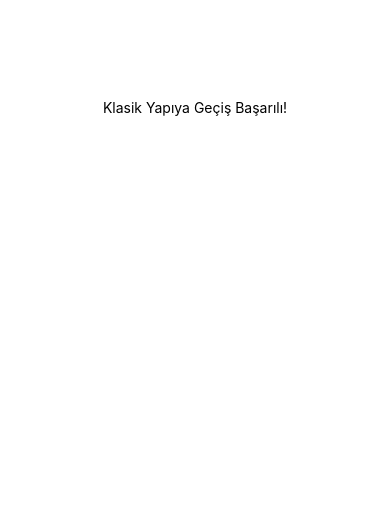
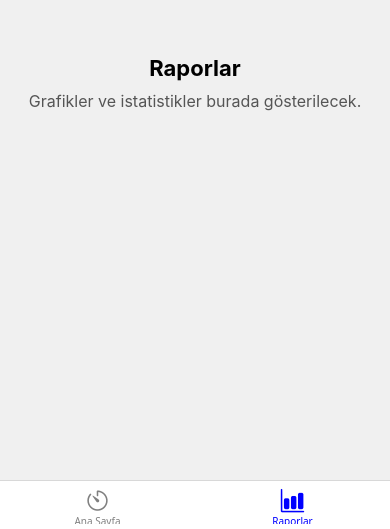
Before and after one commit to aGokceYavas/MobilUygulamaGelistirme, a React Native app: screen /Raporlar in a window 390 px wide. Shown: the part 315-844 px from the top of the page. Built offline with nearby package versions, Linux system fonts and the light colour scheme.

Commit message:
Refactor: Dosya yapısı son uygun hale getirildi

```diff
--- a/App.js
+++ b/App.js
@@ -1,9 +1,38 @@
-import { Text, View } from 'react-native';
+// Navigasyon kütüphanelerini çağırıyoruz
+import { Ionicons } from '@expo/vector-icons';
+import { createBottomTabNavigator } from '@react-navigation/bottom-tabs';
+import { NavigationContainer } from '@react-navigation/native';
+
+// Kendi ekranlarımızı çağırıyoruz
+import AnaEkran from './src/screens/AnaEkran';
+import RaporEkrani from './src/screens/RaporEkrani';
+
+const Tab = createBottomTabNavigator();
 
 export default function App() {
   return (
-    <View style={{ flex: 1, justifyContent: 'center', alignItems: 'center' }}>
-      <Text>Klasik Yapıya Geçiş Başarılı!</Text>
-    </View>
+    <NavigationContainer>
+      <Tab.Navigator
+        screenOptions={({ route }) => ({
+          headerShown: false, // Üstteki başlığı gizle
+          tabBarIcon: ({ focused, color, size }) => {
+            let iconName;
+
+            if (route.name === 'Ana Sayfa') {
+              iconName = focused ? 'timer' : 'timer-outline';
+            } else if (route.name === 'Raporlar') {
+              iconName = focused ? 'bar-chart' : 'bar-chart-outline';
+            }
+
+            return <Ionicons name={iconName} size={size} color={color} />;
+          },
+          tabBarActiveTintColor: 'blue', // Hocan maviyi seviyor (innerText: 'blue')
+          tabBarInactiveTintColor: 'gray',
+        })}
+      >
+        <Tab.Screen name="Ana Sayfa" component={AnaEkran} />
+        <Tab.Screen name="Raporlar" component={RaporEkrani} />
+      </Tab.Navigator>
+    </NavigationContainer>
   );
 }
--- /dev/null
+++ b/index.js
@@ -0,0 +1,8 @@
+import { registerRootComponent } from 'expo';
+
+import App from './App';
+
+// registerRootComponent calls AppRegistry.registerComponent('main', () => App);
+// It also ensures that whether you load the app in Expo Go or in a native build,
+// the environment is set up appropriately
+registerRootComponent(App);
--- a/package.json
+++ b/package.json
@@ -1,6 +1,6 @@
 {
   "name": "odaklanmatakibi",
-  "main": "node_modules/expo/AppEntry.js",
+  "main": "index.js",
   "version": "1.0.0",
   "scripts": {
     "start": "expo start",
--- /dev/null
+++ b/src/screens/AnaEkran.js
@@ -0,0 +1,41 @@
+import { StyleSheet, Text, View } from 'react-native';
+
+export default function AnaEkran() {
+  return (
+    <View style={styles.container}>
+      <Text style={styles.baslik}>Odaklanma Sayacı</Text>
+
+      {/* Basit bir sayaç görüntüsü */}
+      <Text style={styles.sayacText}>25:00</Text>
+
+      <Text style={styles.bilgiText}>
+        ("Başlat" butonu buraya eklenecek)
+      </Text>
+    </View>
+  );
+}
+
+const styles = StyleSheet.create({
+  container: {
+    flex: 1,
+    backgroundColor: '#fff',
+    justifyContent: 'center',
+    alignItems: 'center',
+  },
+  baslik: {
+    fontSize: 24,
+    fontWeight: 'bold',
+    marginBottom: 20,
+    color: '#333'
+  },
+  sayacText: {
+    fontSize: 50,
+    fontWeight: 'bold',
+    color: '#2c3e50'
+  },
+  bilgiText: {
+    marginTop: 20,
+    color: 'gray',
+    fontStyle: 'italic'
+  }
+});
--- /dev/null
+++ b/src/screens/RaporEkrani.js
@@ -0,0 +1,31 @@
+import { StyleSheet, Text, View } from 'react-native';
+
+export default function RaporEkrani() {
+  return (
+    <View style={styles.container}>
+      <Text style={styles.baslik}>Raporlar</Text>
+      <Text style={styles.icerik}>
+        Grafikler ve istatistikler burada gösterilecek.
+      </Text>
+    </View>
+  );
+}
+
+const styles = StyleSheet.create({
+  container: {
+    flex: 1,
+    backgroundColor: '#f0f0f0',
+    justifyContent: 'center',
+    alignItems: 'center',
+  },
+  baslik: {
+    fontSize: 22,
+    fontWeight: 'bold',
+    marginBottom: 10,
+    color: 'black'
+  },
+  icerik: {
+    fontSize: 16,
+    color: '#555'
+  }
+});
```
